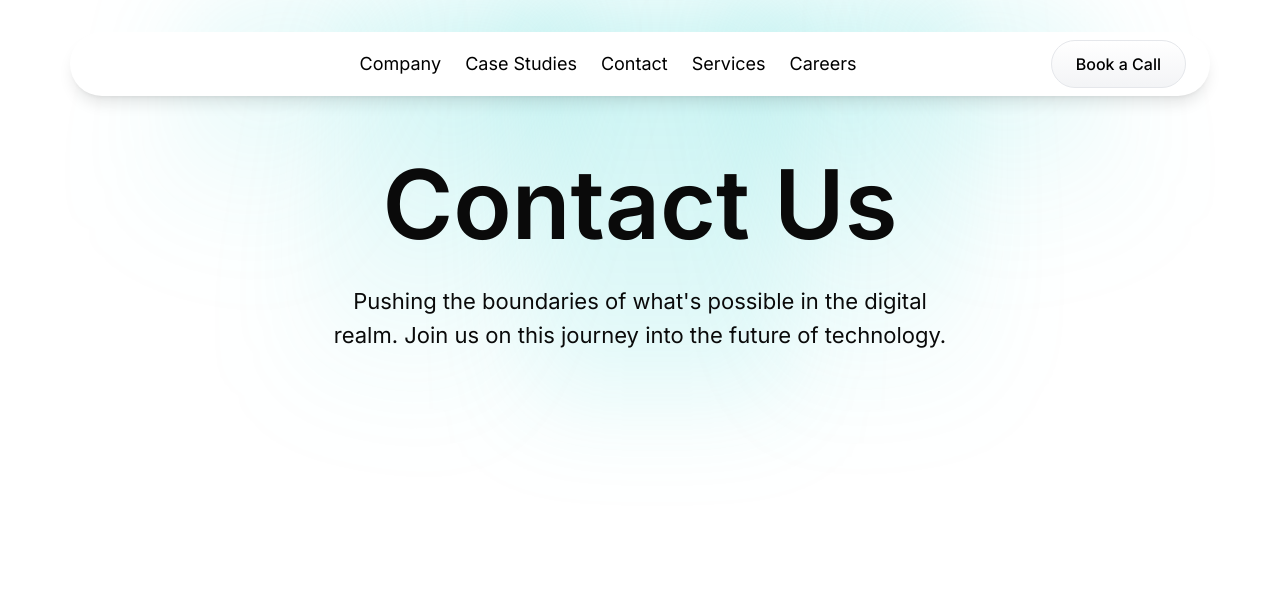
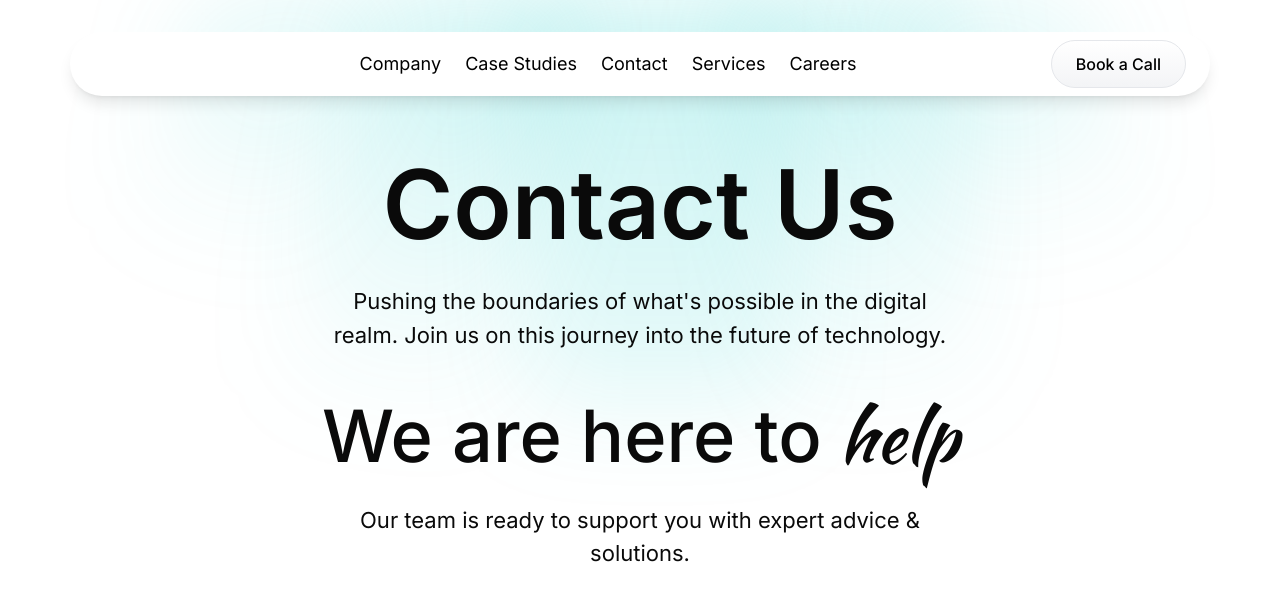
Before and after one commit to Roshen-Perera/ceylon-developers-portfolio, a Next.js app: page /contact in a window 1280 px wide. Shown: the top 600 px of the page. Built offline with nearby package versions, Linux system fonts and the light colour scheme.

Commit message:
Add HelpHeading component to contact page for improved user support

```diff
--- a/app/contact/page.tsx
+++ b/app/contact/page.tsx
@@ -1,4 +1,5 @@
 import BlueGlow from "@/components/blueGlow";
+import HelpHeading from "@/components/helpHeading";
 import NavBar from "@/components/navBar";
 
 
@@ -19,6 +20,7 @@ const Page = () => {
             </p>
           </div>
         </div>
+        <HelpHeading />
       </div>
     </>
   );
```
